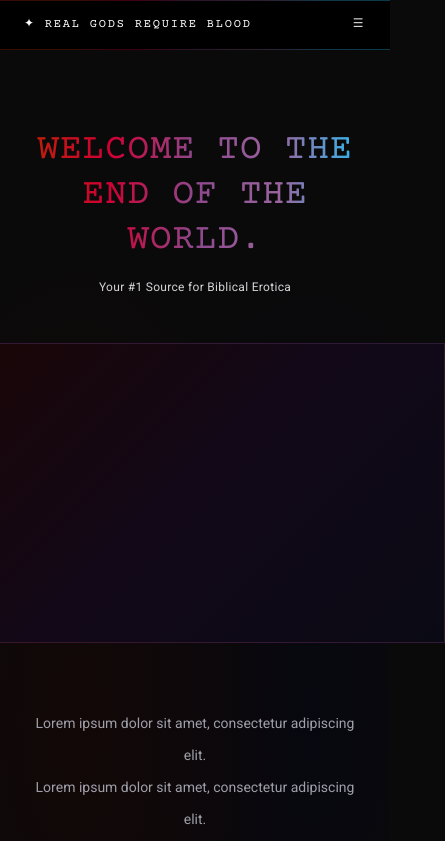
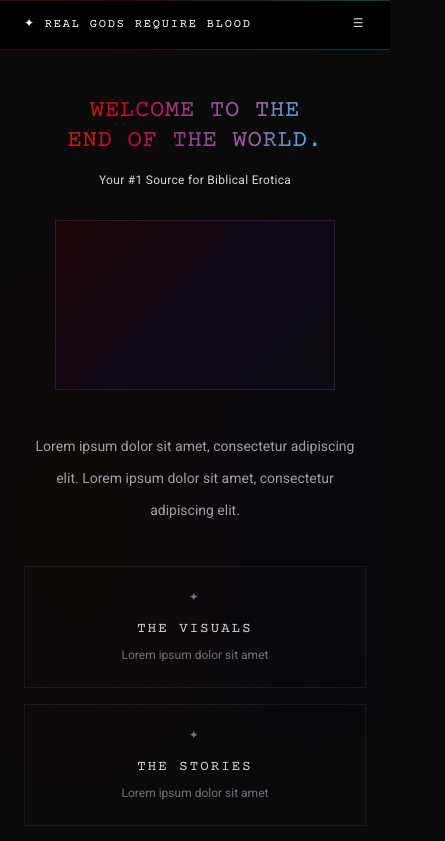
Before and after one commit to laybuh/aliveafterparadise, a Next.js app: page / in a window 390 px wide. Shown: the top 841 px of the page, 445 px wide, since content can reach past the window. Built offline with nearby package versions, Linux system fonts and the light colour scheme.

Commit message:
Updated mobile design.

```diff
--- a/app/components/Hero.tsx
+++ b/app/components/Hero.tsx
@@ -5,7 +5,7 @@ import Link from "next/link";
 export default function Hero() {
     return (
         <section
-            className="min-h-screen flex flex-col items-center justify-center text-center px-6 pt-32 pb-20"
+            className="min-h-screen flex flex-col items-center justify-center text-center px-6 pt-24 md:pt-32 pb-20"
             style={{
                 background: "radial-gradient(ellipse at 20% 50%, #1a050588 0%, transparent 50%), radial-gradient(ellipse at 80% 50%, #05051488 0%, transparent 50%), #0a0a0a",
             }}
@@ -13,7 +13,7 @@ export default function Hero() {
 
             {/* title */}
             <h1
-                className="font-typewriter text-4xl md:text-5xl tracking-wide uppercase mb-4 leading-tight"
+                className="font-typewriter text-2xl md:text-4xl lg:text-5xl tracking-wide uppercase mb-4 leading-tight"
                 style={{
                     background: "linear-gradient(to right, #BC2205, #D00034, #8E488D, #9A659F, #26C2F8)",
                     WebkitBackgroundClip: "text",
@@ -24,14 +24,13 @@ export default function Hero() {
             </h1>
 
             {/* tagline */}
-            <p className="font-roboto text-zinc-300 text-xs tracking-wide mb-12">
+            <p className="font-roboto text-zinc-300 text-xs tracking-wide mb-8 md:mb-12">
                 Your #1 Source for Biblical Erotica
             </p>
 
-
             {/* image placeholder */}
             <div
-                className="w-[500px] h-[300px] mb-16 flex items-center justify-center"
+                className="w-full max-w-[280px] md:max-w-[500px] h-[170px] md:h-[300px] mb-10 md:mb-16 flex items-center justify-center"
                 style={{
                     background: "linear-gradient(135deg, #1a0505, #120818, #0a0a14)",
                     border: "1px solid #8E488D44",
@@ -39,17 +38,17 @@ export default function Hero() {
             />
 
             {/* lorem text */}
-            <p className="max-w-xl text-zinc-400 text-sm leading-8 mb-16 font-roboto">
-                Lorem ipsum dolor sit amet, consectetur adipiscing elit.<br/>
+            <p className="max-w-xs md:max-w-xl text-zinc-400 text-sm leading-8 mb-10 md:mb-16 font-roboto">
+                Lorem ipsum dolor sit amet, consectetur adipiscing elit.
                 Lorem ipsum dolor sit amet, consectetur adipiscing elit.
             </p>
 
             {/* section highlight cards */}
-            <div className="grid grid-cols-1 md:grid-cols-3 gap-6 w-full max-w-4xl">
+            <div className="grid grid-cols-1 md:grid-cols-3 gap-4 md:gap-6 w-full max-w-4xl">
 
                 <Link
                     href="/gallery"
-                    className="group p-8 text-center transition-colors duration-300"
+                    className="group p-6 md:p-8 text-center transition-colors duration-300"
                     style={{ border: "1px solid #ffffff11" }}
                     onMouseEnter={e => (e.currentTarget.style.borderColor = "#BC2205")}
                     onMouseLeave={e => (e.currentTarget.style.borderColor = "#ffffff11")}
@@ -61,7 +60,7 @@ export default function Hero() {
 
                 <Link
                     href="/story-list"
-                    className="group p-8 text-center transition-colors duration-300"
+                    className="group p-6 md:p-8 text-center transition-colors duration-300"
                     style={{ border: "1px solid #ffffff11" }}
                     onMouseEnter={e => (e.currentTarget.style.borderColor = "#8E488D")}
                     onMouseLeave={e => (e.currentTarget.style.borderColor = "#ffffff11")}
@@ -73,7 +72,7 @@ export default function Hero() {
 
                 <Link
                     href="/about-the-project"
-                    className="group p-8 text-center transition-colors duration-300"
+                    className="group p-6 md:p-8 text-center transition-colors duration-300"
                     style={{ border: "1px solid #ffffff11" }}
                     onMouseEnter={e => (e.currentTarget.style.borderColor = "#26C2F8")}
                     onMouseLeave={e => (e.currentTarget.style.borderColor = "#ffffff11")}
```
